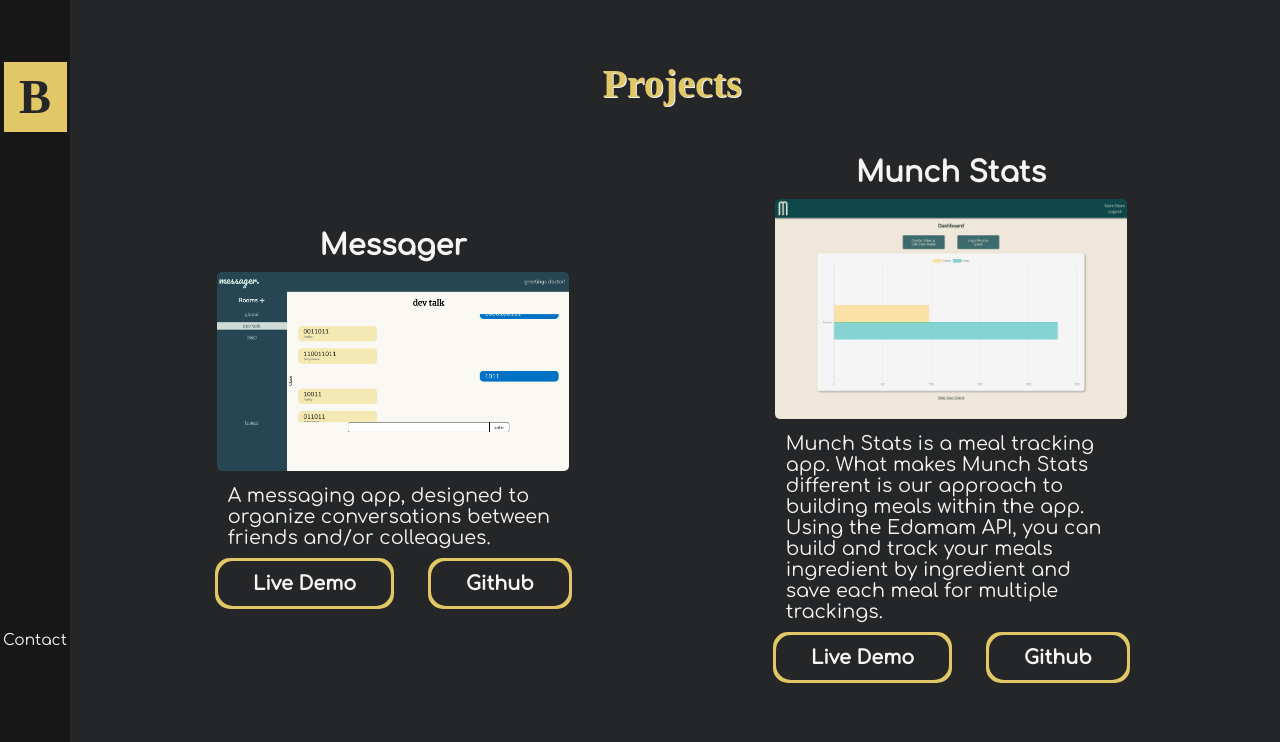
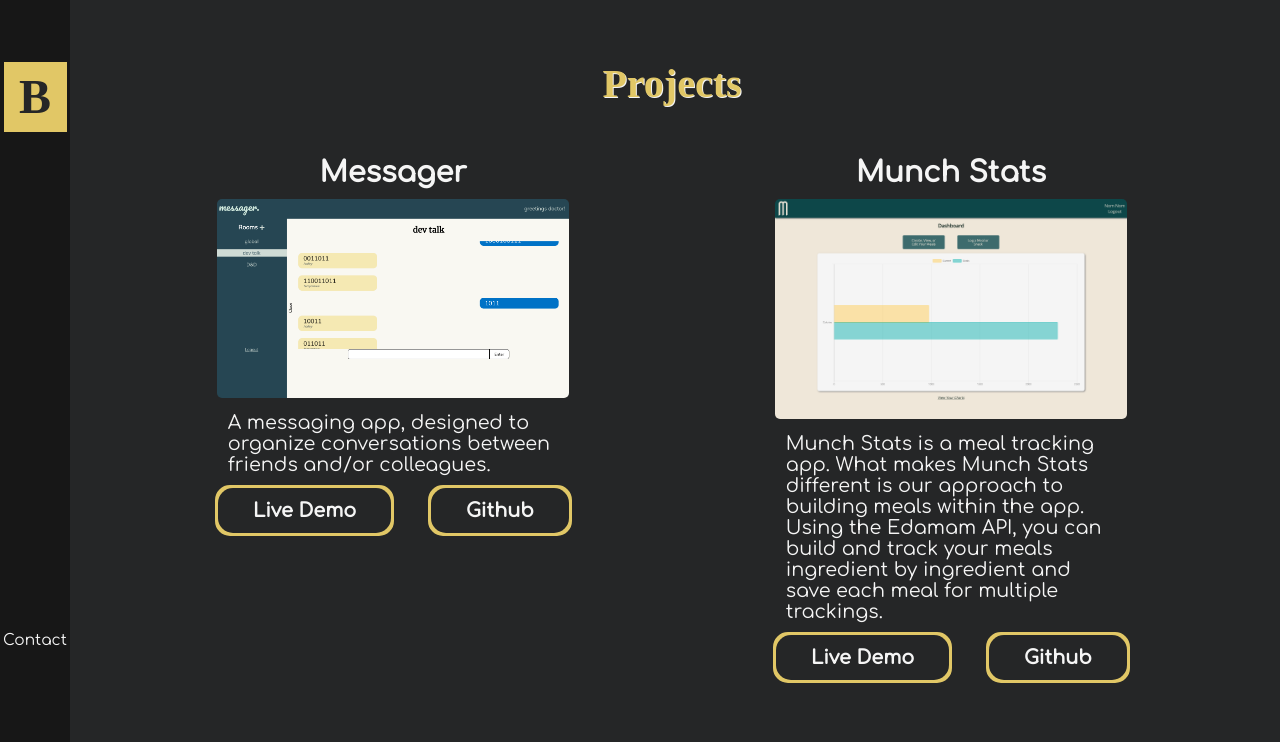
Before and after one commit to bobnearents/portfolio_v2, a React (Create React App) app: page /projects in a window 1280 px wide. Shown: the top 742 px of the page. Built offline with nearby package versions, Linux system fonts and the light colour scheme; some icons are missing; a web font is replaced by a local one.

Commit message:
projects align baseline

```diff
--- a/src/components/ProjectList/ProjectList.css
+++ b/src/components/ProjectList/ProjectList.css
@@ -25,6 +25,7 @@
   display: flex;
   flex-wrap: wrap;
   justify-content: space-around;
+  align-items: baseline;
 }
 
 @media(max-width:668px) {
```
